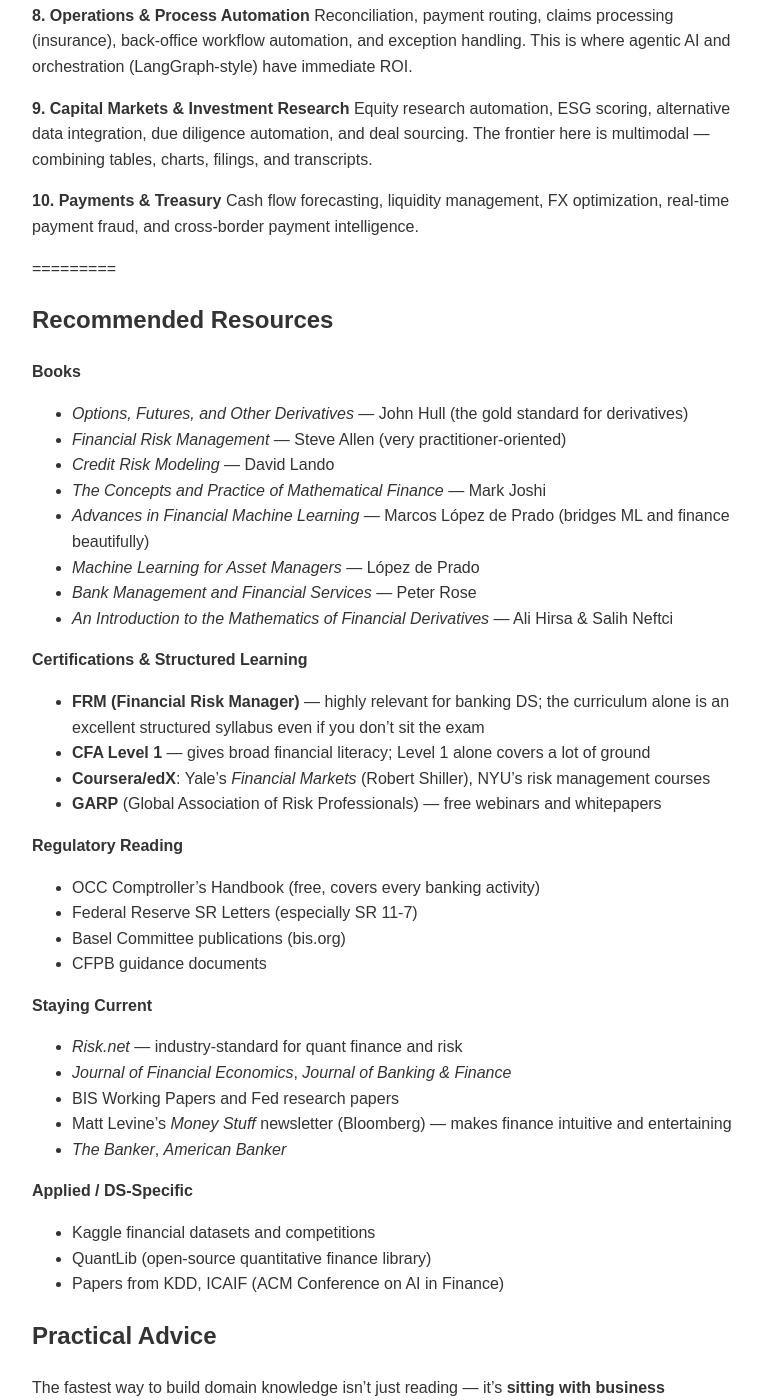
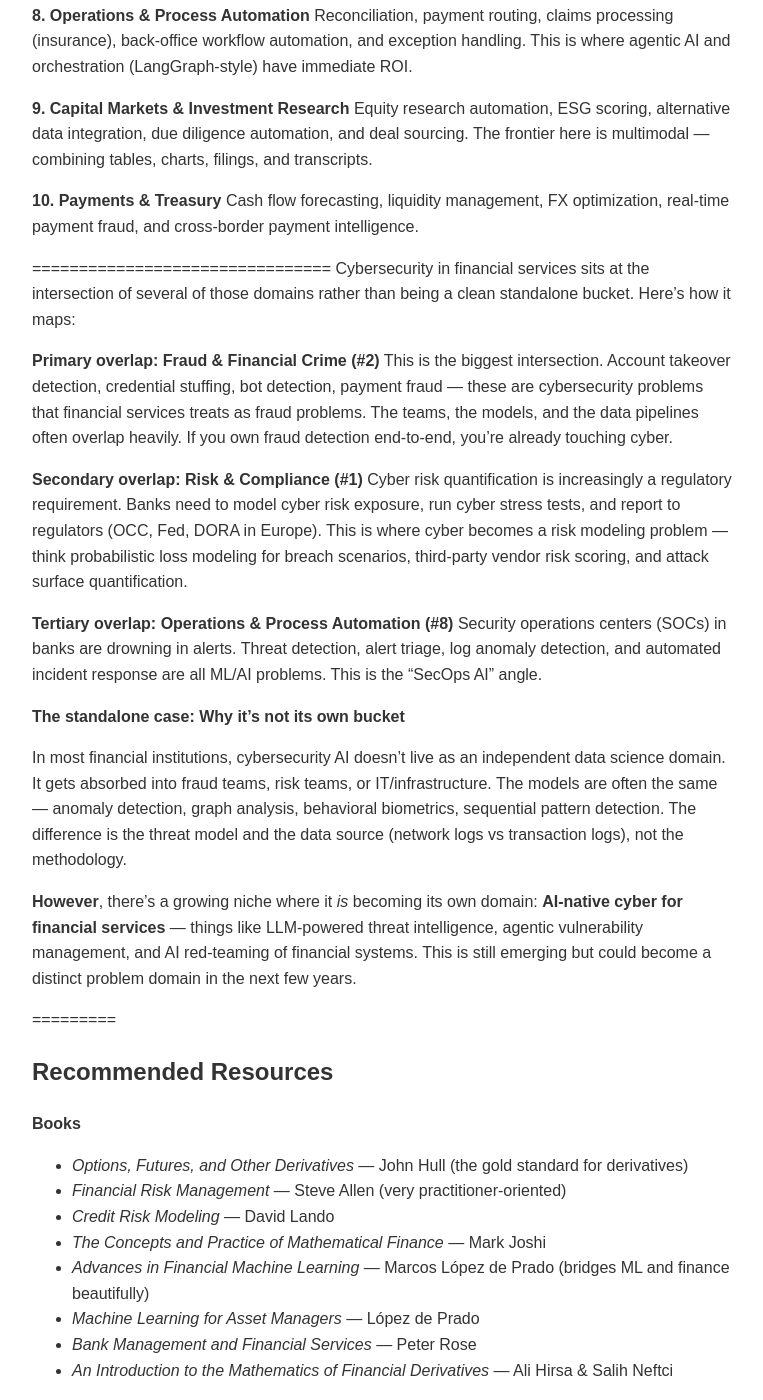
Before and after one commit to srimugunthan/AI-Gen-Stories, a Jekyll site: the page built from _posts/2026-02-28-Finance-Domain-knowledge.md, in a window 1280 px wide and 1400 px high, scrolled down 1692 px. Shown: the whole window, without its empty margins (258-1021 px from the left). Built offline with Jekyll 4.4.1, drawn with Linux system fonts in a browser that asks for light colours; our own code applies the rules of GitHub Pages for plain Markdown files.

Commit message:
Update 2026-02-28-Finance-Domain-knowledge.md

```diff
--- a/_posts/2026-02-28-Finance-Domain-knowledge.md
+++ b/_posts/2026-02-28-Finance-Domain-knowledge.md
@@ -58,6 +58,24 @@ Equity research automation, ESG scoring, alternative data integration, due dilig
 
 **10. Payments & Treasury**
 Cash flow forecasting, liquidity management, FX optimization, real-time payment fraud, and cross-border payment intelligence.
+
+================================
+Cybersecurity in financial services sits at the intersection of several of those domains rather than being a clean standalone bucket. Here's how it maps:
+
+**Primary overlap: Fraud & Financial Crime (#2)**
+This is the biggest intersection. Account takeover detection, credential stuffing, bot detection, payment fraud — these are cybersecurity problems that financial services treats as fraud problems. The teams, the models, and the data pipelines often overlap heavily. If you own fraud detection end-to-end, you're already touching cyber.
+
+**Secondary overlap: Risk & Compliance (#1)**
+Cyber risk quantification is increasingly a regulatory requirement. Banks need to model cyber risk exposure, run cyber stress tests, and report to regulators (OCC, Fed, DORA in Europe). This is where cyber becomes a risk modeling problem — think probabilistic loss modeling for breach scenarios, third-party vendor risk scoring, and attack surface quantification.
+
+**Tertiary overlap: Operations & Process Automation (#8)**
+Security operations centers (SOCs) in banks are drowning in alerts. Threat detection, alert triage, log anomaly detection, and automated incident response are all ML/AI problems. This is the "SecOps AI" angle.
+
+**The standalone case: Why it's not its own bucket**
+
+In most financial institutions, cybersecurity AI doesn't live as an independent data science domain. It gets absorbed into fraud teams, risk teams, or IT/infrastructure. The models are often the same — anomaly detection, graph analysis, behavioral biometrics, sequential pattern detection. The difference is the threat model and the data source (network logs vs transaction logs), not the methodology.
+
+**However**, there's a growing niche where it *is* becoming its own domain: **AI-native cyber for financial services** — things like LLM-powered threat intelligence, agentic vulnerability management, and AI red-teaming of financial systems. This is still emerging but could become a distinct problem domain in the next few years.
 
 
 
```
